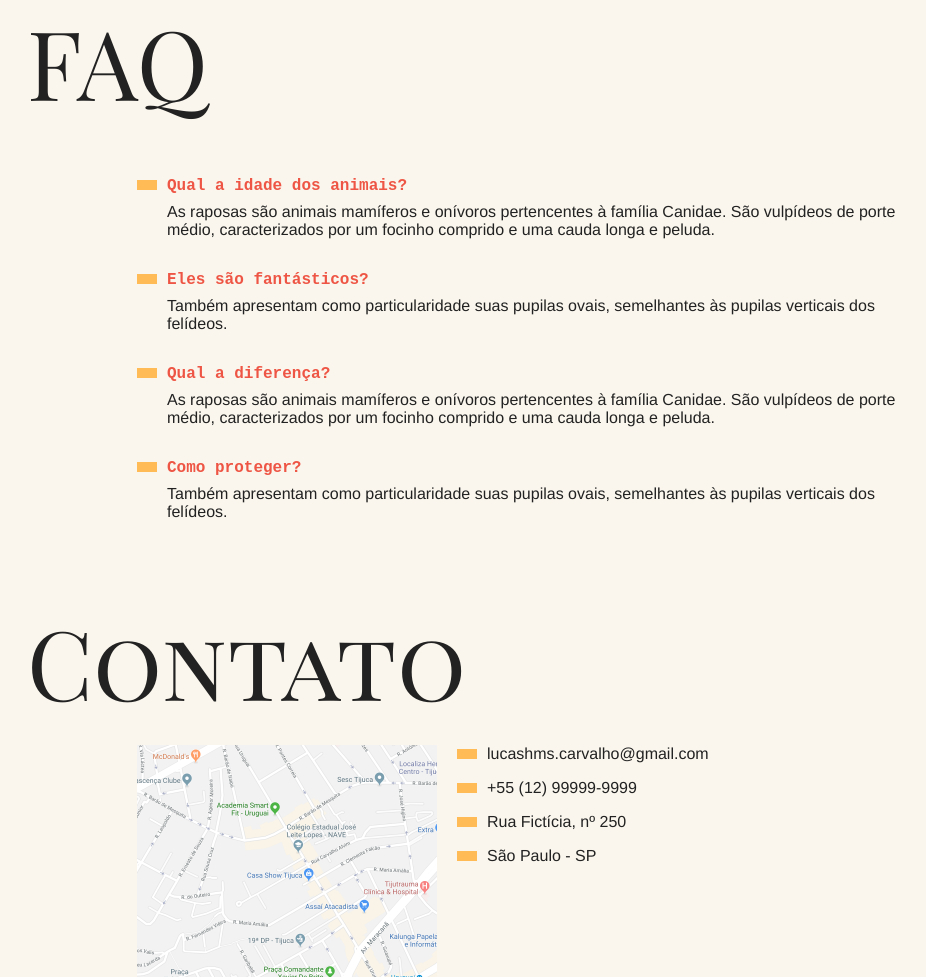
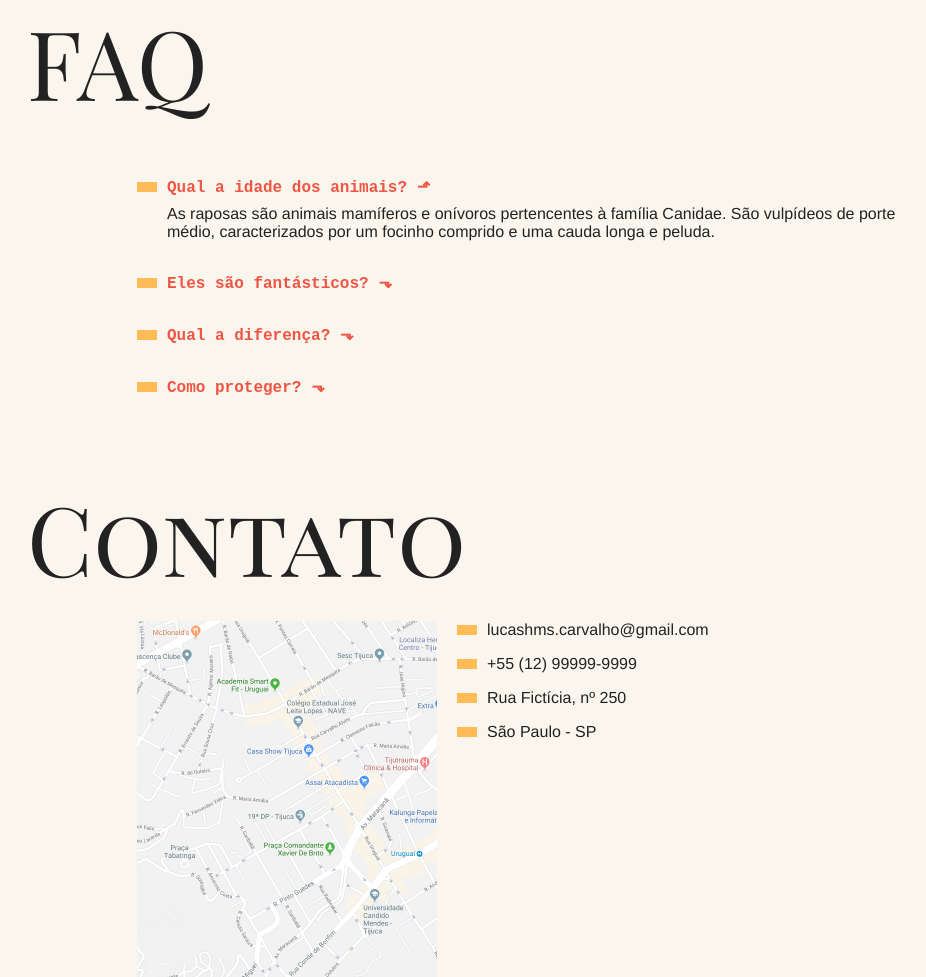
Before and after one commit to Lucas-HMSC/animais-fantasticos, a plain HTML site: page index.html in a window 1280 px wide. Shown: the part 809-1786 px from the top of the page, without its empty margins (163-1089 px from the left). Drawn offline with Linux system fonts and the light colour scheme.

Commit message:
Accordion List

```diff
--- a/index.html
+++ b/index.html
@@ -100,7 +100,7 @@
   </section>
   <section class="grid-section faq" id="faq">
     <h1 class="titulo">FAQ</h1>
-    <dl class="faq-lista">
+    <dl class="faq-lista js-accordion">
       <dt>Qual a idade dos animais?</dt>
       <dd>As raposas são animais mamíferos e onívoros pertencentes à família Canidae. São vulpídeos de porte médio, caracterizados por um focinho comprido e uma cauda longa e peluda.</dd>
       <dt>Eles são fantásticos?</dt>
--- a/script.js
+++ b/script.js
@@ -20,3 +20,23 @@ function iniTabNav() {
   }
 }
 iniTabNav();
+
+function initAccordion() {
+  const accordionList = document.querySelectorAll('.js-accordion dt');
+  const activeClass = 'ativo';
+  if (accordionList.length){
+    accordionList[0].classList.add(activeClass);
+    accordionList[0].nextElementSibling.classList.add(activeClass);
+
+
+    function activeAccordion(){
+      this.classList.toggle('ativo');
+      this.nextElementSibling.classList.toggle('ativo');
+    }
+
+    accordionList.forEach((item) => {
+      item.addEventListener('click', activeAccordion);
+    });
+  }
+}
+initAccordion();
--- a/style.css
+++ b/style.css
@@ -230,3 +230,32 @@ body {
     transform: translate3d(0, 0, 0);
   }
 }
+
+.js .js-accordion dd {
+  display: none;
+}
+
+.js-accordion dt::after {
+  content: '⬎';
+  margin-left: 10px;
+}
+
+.js-accordion dt.ativo::after {
+  content: '⬏';
+}
+
+.js-accordion dd.ativo {
+  display: block;
+  animation: slideDown .5s forwards;
+}
+
+@keyframes slideDown {
+  from {
+    opacity: 0;
+    max-height: 0;
+  }
+  to {
+    opacity: 1;
+    max-height: 200px;
+  }
+}
```
